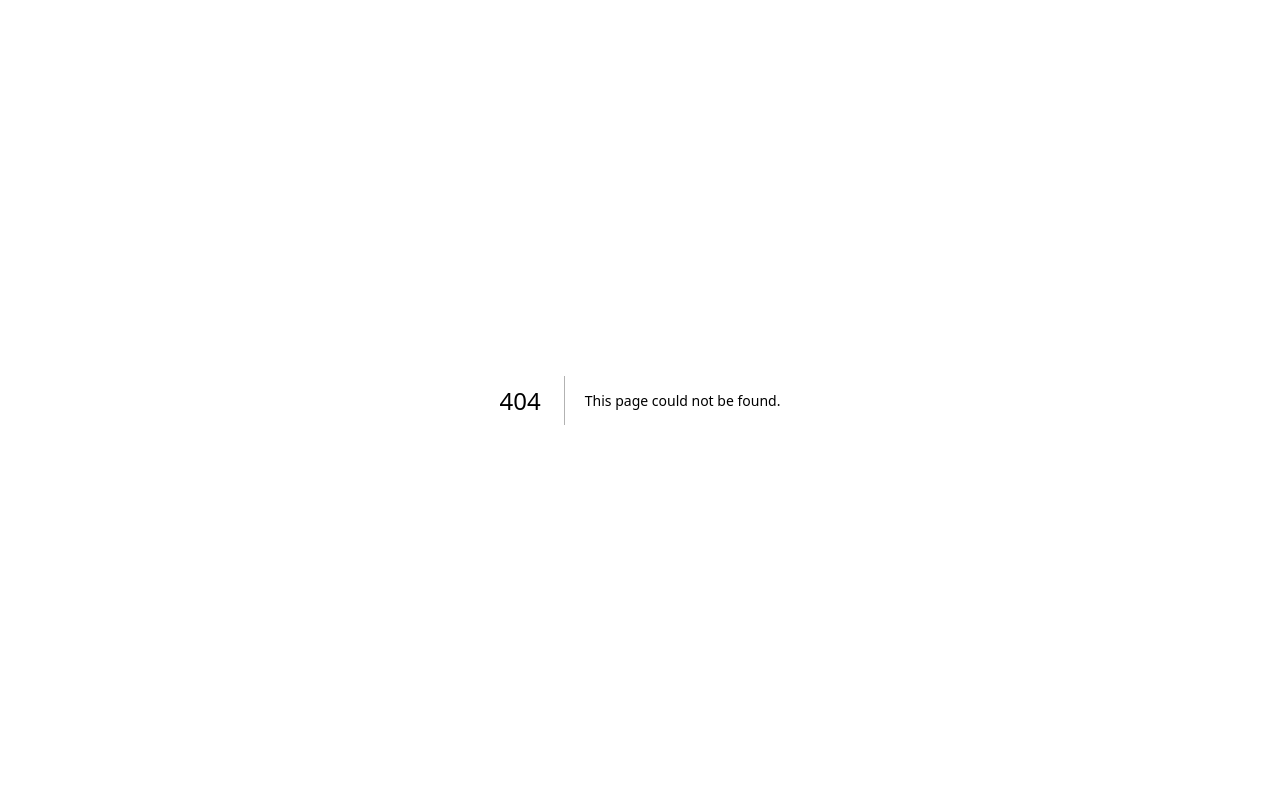
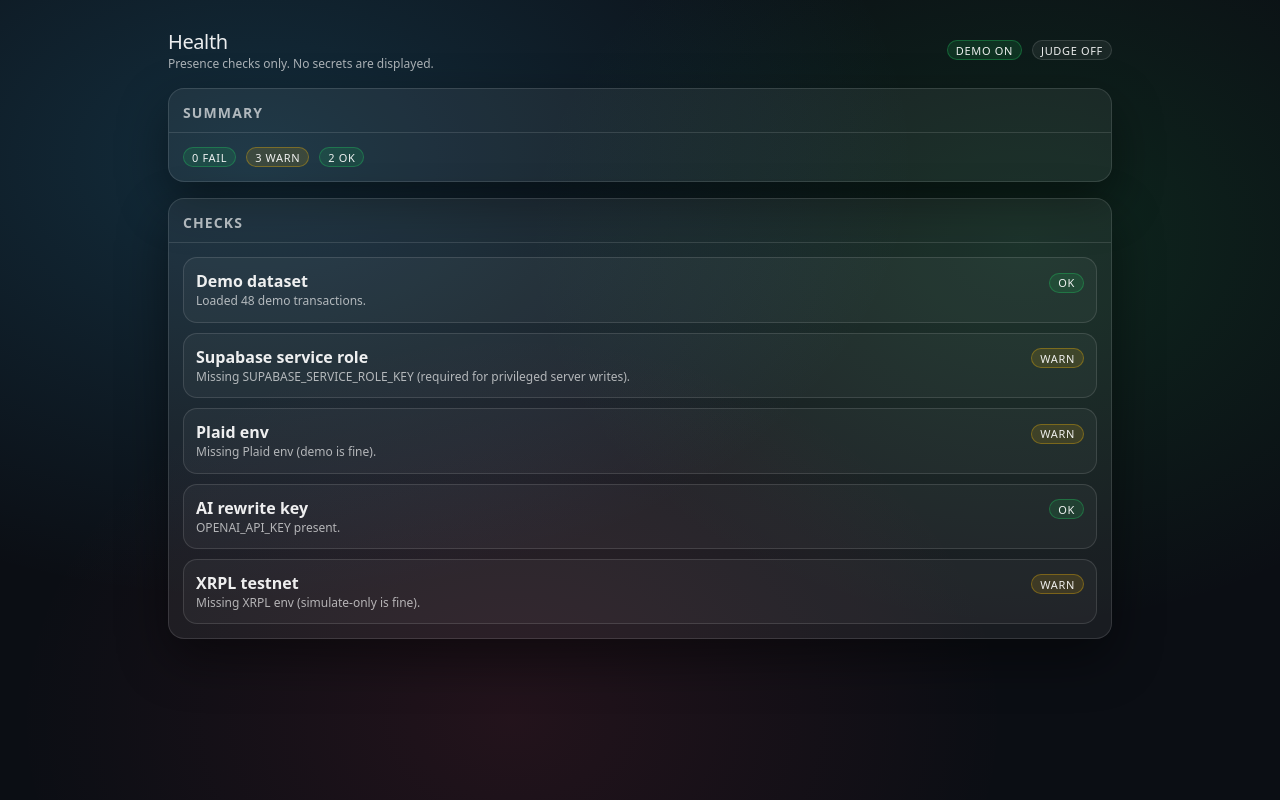
Before and after one commit to rilical/MosaicLedger, a Next.js app in the folder apps/web/: page /health in a window 1280 px wide. Before the commit this address had no page. Built offline with nearby package versions, Linux system fonts and the light colour scheme; no server answers.

Commit message:
DEPLOY-003: add /health page

```diff
--- /dev/null
+++ b/apps/web/src/app/health/page.tsx
@@ -0,0 +1,190 @@
+import { getDemoTransactions } from '@mosaicledger/banking';
+import { Badge, Card, CardBody, CardHeader, CardTitle } from '../../components/ui';
+import { hasSupabaseEnv, parseBooleanEnv } from '../../lib/env';
+import { hasPlaidEnv } from '../../lib/plaid/serverClient';
+import { supabaseAdmin } from '../../lib/supabase/admin';
+
+type CheckStatus = 'ok' | 'warn' | 'fail';
+
+type Check = {
+  name: string;
+  status: CheckStatus;
+  detail: string;
+};
+
+function toneFor(status: CheckStatus): 'neutral' | 'good' | 'warn' {
+  switch (status) {
+    case 'ok':
+      return 'good';
+    case 'warn':
+    case 'fail':
+      return 'warn';
+    default:
+      return status satisfies never;
+  }
+}
+
+function labelFor(status: CheckStatus): string {
+  switch (status) {
+    case 'ok':
+      return 'OK';
+    case 'warn':
+      return 'WARN';
+    case 'fail':
+      return 'FAIL';
+    default:
+      return status satisfies never;
+  }
+}
+
+async function checkSupabaseDb(): Promise<Check> {
+  if (!hasSupabaseEnv()) {
+    return {
+      name: 'Supabase',
+      status: 'warn',
+      detail:
+        'Missing NEXT_PUBLIC_SUPABASE_URL / NEXT_PUBLIC_SUPABASE_PUBLISHABLE_KEY (demo is fine).',
+    };
+  }
+
+  if (!process.env.SUPABASE_SERVICE_ROLE_KEY) {
+    return {
+      name: 'Supabase service role',
+      status: 'warn',
+      detail: 'Missing SUPABASE_SERVICE_ROLE_KEY (required for privileged server writes).',
+    };
+  }
+
+  try {
+    const sb = supabaseAdmin();
+    // Connectivity + schema sanity: try a lightweight query. If schema isn't applied yet, we warn.
+    const { error } = await sb.from('analysis_runs').select('id').limit(1);
+    if (error) {
+      return {
+        name: 'Supabase DB',
+        status: 'warn',
+        detail: `Reachable, but schema/policies may be missing (query error: ${error.code ?? 'unknown'}).`,
+      };
+    }
+    return { name: 'Supabase DB', status: 'ok', detail: 'Reachable.' };
+  } catch (e: unknown) {
+    const msg =
+      e && typeof e === 'object' && 'message' in e
+        ? String((e as { message?: unknown }).message)
+        : 'unknown';
+    return { name: 'Supabase DB', status: 'fail', detail: `Not reachable (${msg}).` };
+  }
+}
+
+export default async function HealthPage() {
+  const judgeMode = parseBooleanEnv(process.env.NEXT_PUBLIC_JUDGE_MODE, false);
+  const demoMode = parseBooleanEnv(process.env.NEXT_PUBLIC_DEMO_MODE, true);
+
+  const demoTxns = (() => {
+    try {
+      const raw = getDemoTransactions();
+      return raw.length;
+    } catch {
+      return 0;
+    }
+  })();
+
+  const checks: Check[] = [
+    {
+      name: 'Demo dataset',
+      status: demoTxns > 0 ? 'ok' : 'fail',
+      detail: demoTxns > 0 ? `Loaded ${demoTxns} demo transactions.` : 'Demo dataset missing.',
+    },
+    await checkSupabaseDb(),
+    {
+      name: 'Plaid env',
+      status: hasPlaidEnv() ? 'ok' : 'warn',
+      detail: hasPlaidEnv()
+        ? 'PLAID_CLIENT_ID/PLAID_SECRET/PLAID_ENV present.'
+        : 'Missing Plaid env (demo is fine).',
+    },
+    {
+      name: 'AI rewrite key',
+      status: process.env.OPENAI_API_KEY ? 'ok' : 'warn',
+      detail: process.env.OPENAI_API_KEY
+        ? 'OPENAI_API_KEY present.'
+        : 'Missing OPENAI_API_KEY (AI rewrite will fall back to original text).',
+    },
+    {
+      name: 'XRPL testnet',
+      status: process.env.XRPL_TESTNET_SEED && process.env.XRPL_RPC_URL ? 'ok' : 'warn',
+      detail:
+        process.env.XRPL_TESTNET_SEED && process.env.XRPL_RPC_URL
+          ? 'XRPL_TESTNET_SEED and XRPL_RPC_URL present.'
+          : 'Missing XRPL env (simulate-only is fine).',
+    },
+  ];
+
+  const okCount = checks.filter((c) => c.status === 'ok').length;
+  const warnCount = checks.filter((c) => c.status === 'warn').length;
+  const failCount = checks.filter((c) => c.status === 'fail').length;
+
+  return (
+    <main className="container" style={{ maxWidth: 980 }}>
+      <div style={{ display: 'flex', justifyContent: 'space-between', gap: 10, marginBottom: 16 }}>
+        <div>
+          <div className="h1" style={{ fontSize: 20 }}>
+            Health
+          </div>
+          <div className="small">Presence checks only. No secrets are displayed.</div>
+        </div>
+        <div style={{ display: 'flex', gap: 10, alignItems: 'center' }}>
+          <Badge tone={demoMode ? 'good' : 'neutral'}>DEMO {demoMode ? 'ON' : 'OFF'}</Badge>
+          <Badge tone={judgeMode ? 'warn' : 'neutral'}>JUDGE {judgeMode ? 'ON' : 'OFF'}</Badge>
+        </div>
+      </div>
+
+      <div style={{ display: 'grid', gap: 16 }}>
+        <Card>
+          <CardHeader>
+            <CardTitle>Summary</CardTitle>
+          </CardHeader>
+          <CardBody>
+            <div style={{ display: 'flex', flexWrap: 'wrap', gap: 10 }}>
+              <Badge tone={failCount > 0 ? 'warn' : 'good'}>{failCount} FAIL</Badge>
+              <Badge tone={warnCount > 0 ? 'warn' : 'good'}>{warnCount} WARN</Badge>
+              <Badge tone="good">{okCount} OK</Badge>
+            </div>
+          </CardBody>
+        </Card>
+
+        <Card>
+          <CardHeader>
+            <CardTitle>Checks</CardTitle>
+          </CardHeader>
+          <CardBody>
+            <div style={{ display: 'grid', gap: 10 }}>
+              {checks.map((c) => (
+                <div
+                  key={c.name}
+                  style={{
+                    display: 'flex',
+                    justifyContent: 'space-between',
+                    gap: 12,
+                    border: '1px solid var(--border)',
+                    borderRadius: 14,
+                    padding: 12,
+                    background: 'rgba(255,255,255,0.04)',
+                  }}
+                >
+                  <div>
+                    <div style={{ fontWeight: 700 }}>{c.name}</div>
+                    <div className="small">{c.detail}</div>
+                  </div>
+                  <div>
+                    <Badge tone={toneFor(c.status)}>{labelFor(c.status)}</Badge>
+                  </div>
+                </div>
+              ))}
+            </div>
+          </CardBody>
+        </Card>
+      </div>
+    </main>
+  );
+}
```
Also changed, not shown: 2 other files (tests, documents, lock files or other folders).
